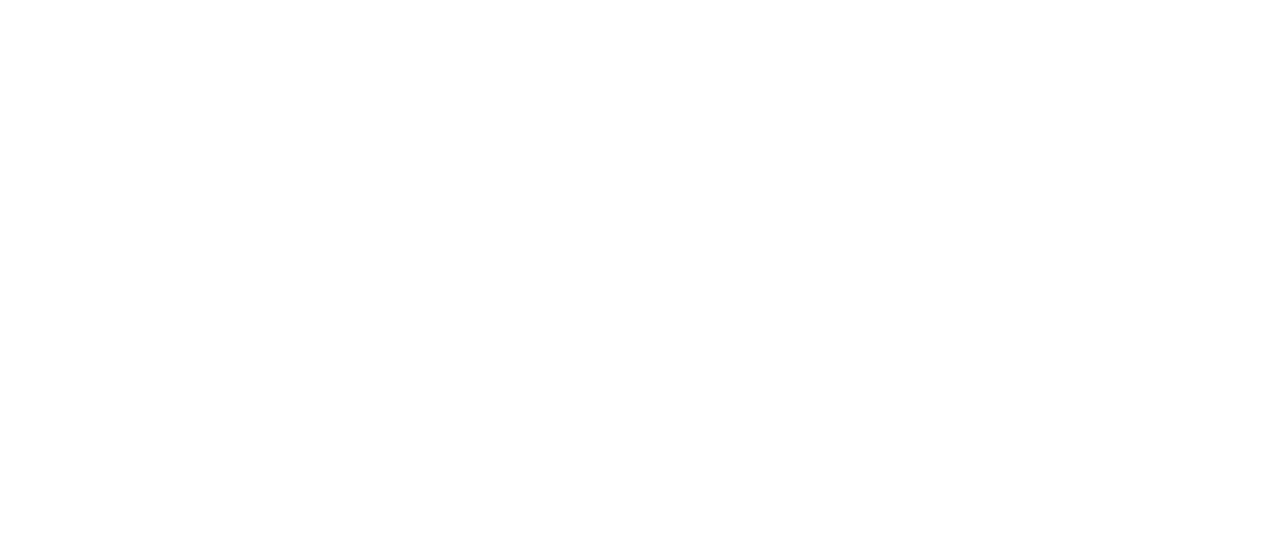
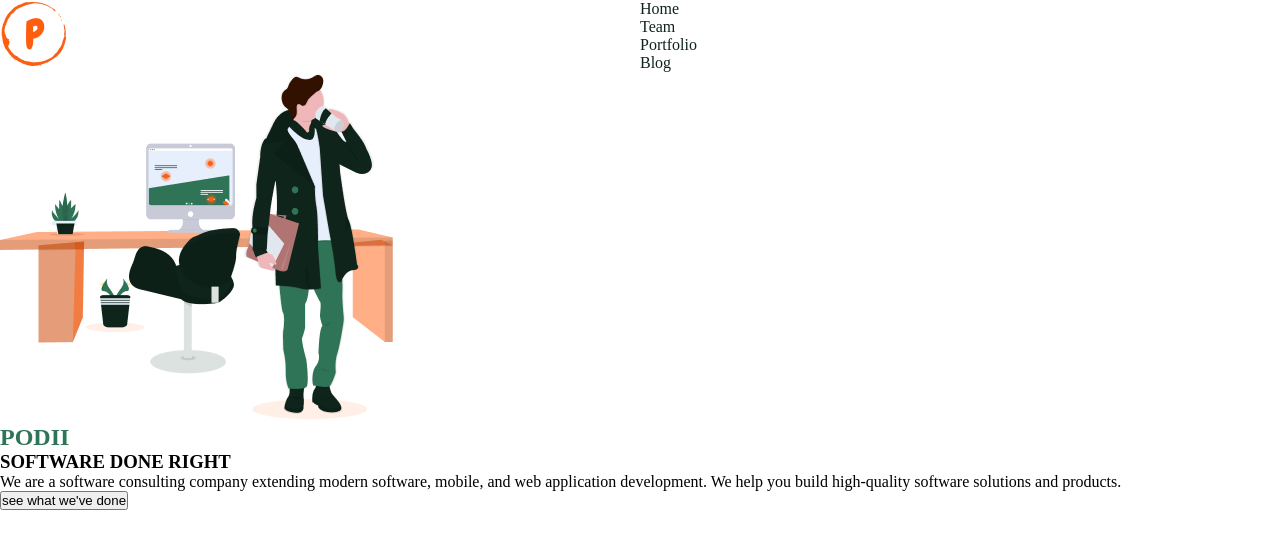
Before and after one commit to emmyachieng/podii_web, a plain HTML site: page home/home.html in a window 1280 px wide. Drawn offline with Linux system fonts and the light colour scheme.

Commit message:
home podii

```diff
--- a/home/home.html
+++ b/home/home.html
@@ -5,10 +5,32 @@
     <meta http-equiv="X-UA-Compatible" content="IE=edge">
     <meta name="viewport" content="width=device-width, initial-scale=1.0">
     <title>Podii Software Consultation</title>
-    <link ref="stylesheet" href="style.css">
+    <link rel="stylesheet" href="style.css" />
 </head>
+<body>
+    <nav class="nav">
+        <div class="icon">
+            <img src="images/icon.png">
+        </div>
+        <ul class="nav-link">
+           <li><a href="#">Home</a></li>
+           <li><a href="#">Team</a></li>
+           <li><a href="#">Portfolio</a></li>
+           <li><a href="#">Blog</a></li>
+        </ul>
+    </nav>
   <div class="home">
-      <section class="podii"></section>
+      <section class="podii">
+          <div class="podii-image">
+              <img src="images/podii.png">
+          </div>
+          <div class="podii2">
+              <h1>PODII</h1>
+              <h3>SOFTWARE DONE RIGHT</h3>
+              <p>We are a software consulting company extending modern software, mobile, and web application development. We help you build high-quality software solutions and products.</p>
+              <button href="#">see what we've done</button>
+          </div>
+      </section>
       <section class="services"></section>
       <section class="approach"></section>
       <section class="work"></section>
--- a/home/style.css
+++ b/home/style.css
@@ -0,0 +1,35 @@
+*{
+    box-sizing: border-box;
+    margin: 0;
+    padding: 0;
+}
+
+
+.nav{
+    display: flex;
+}
+.nav .icon{
+    flex: 1;
+}
+
+.nav .nav-link{
+    color: #0F241B;
+    flex: 1;
+
+}
+
+.nav .nav-link li {
+    list-style: none;
+
+
+}
+
+.nav .nav-link li a{
+    text-decoration: none;
+    color: #0F241B;
+}
+
+.home .podii .podii2 h1{
+    color: #307457;
+
+}
```
Also changed, not shown: home/images/icon.png (added), home/images/podii.png (added).
